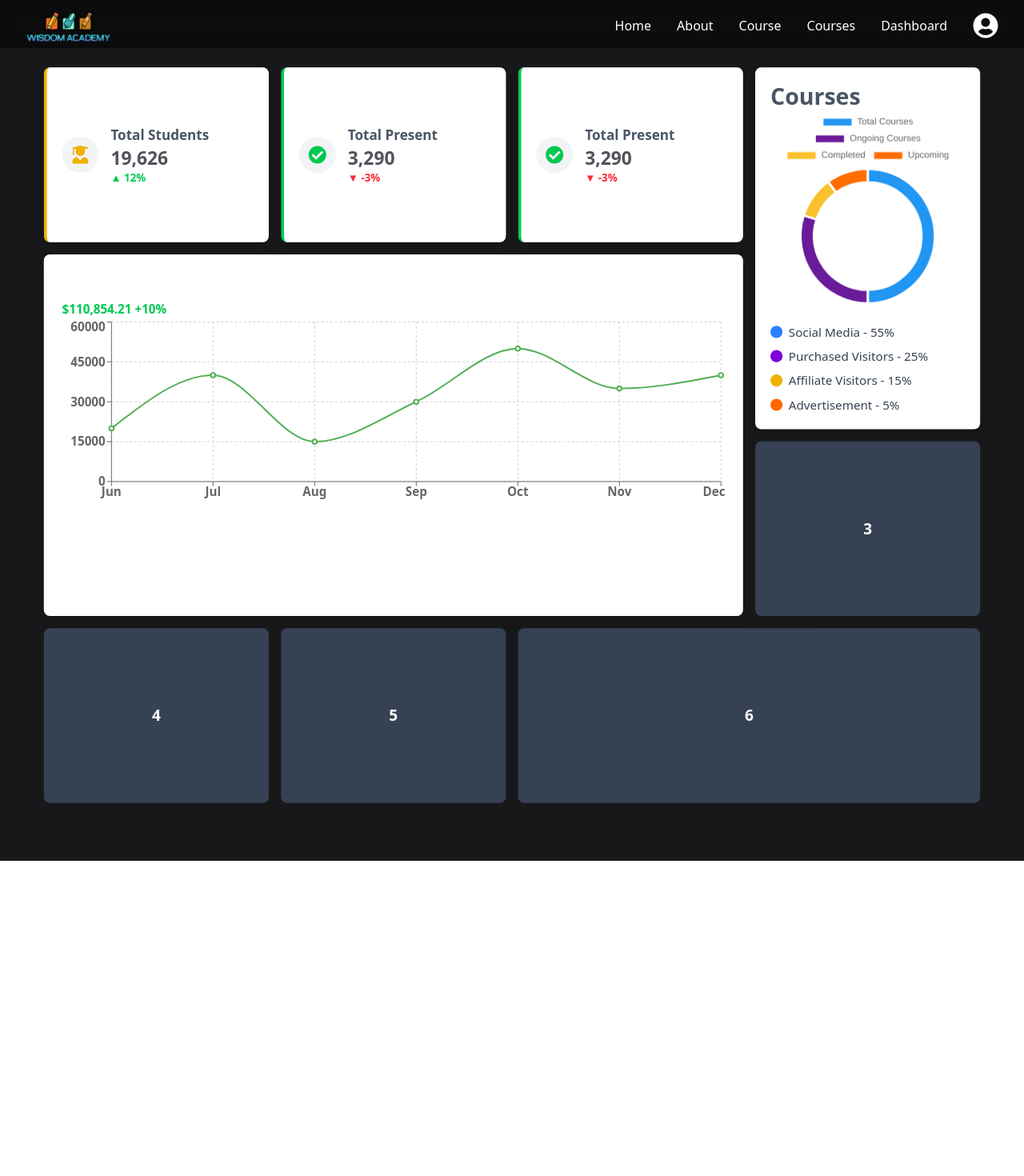
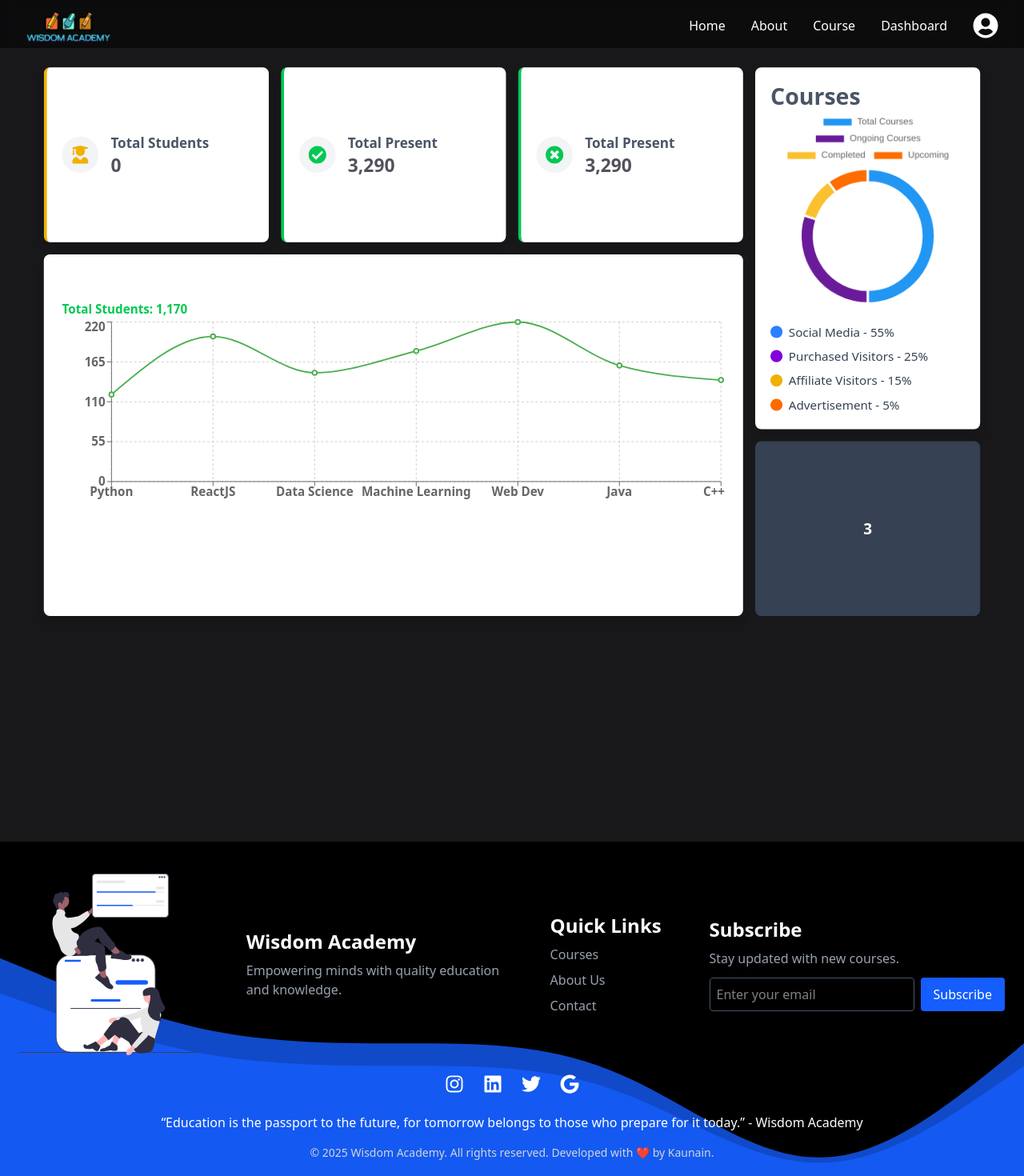
Before and after one commit to kaunain2005/student-portal2, a React (Vite) app: page /dashboard in a window 1280 px wide. Shown: the top 1470 px of the page at 80% size. Before the commit the page ends 1076 px from the top, so only its background shows below. Built offline with nearby package versions, Linux system fonts and the light colour scheme; sample sign-in values are in the browser's storage.

Commit message:
CHATBOT integration

```diff
--- a/src/App.jsx
+++ b/src/App.jsx
@@ -9,13 +9,11 @@ import Navbar from "./components/Navbar";
 import Home from "./pages/Home";
 import Courses from "./pages/Courses";
 import Quizzes from "./pages/Quizzes";
-import Profile from "./pages/Profile";
 import PageNotFound from "./pages/PageNotFound";
 import StudyLoader from "./components/StudyLoader";
 import Login from "./components/auth/Login";
 import Register from "./components/auth/Register";
 import ProtectedRoute from "./components/ProtectedRoute";
-// import ProfileCard from "./components/ProfileCard";
 import CoursePage from "./pages/CoursePage";
 import Dashboard from "./pages/Dashboard";
 import HomeDashboard from "./pages/CourseDashboard";
@@ -26,6 +24,7 @@ import DeleteCoursePage from "./pages/courses/DeleteCoursePage";
 import ProfilePage from "./components/ProfilePage";
 import AboutPage from "./pages/AboutPage";
 import CourseDetailPage from "./pages/CourseDetailPage";
+import GeminiChatbot from "./pages/GeminiChatbot";
 
 const Layout = ({ children }) => {
   const location = useLocation();
@@ -77,6 +76,14 @@ function App() {
           element={
             <ProtectedRoute>
               <ProfilePage />
+            </ProtectedRoute>
+          }
+        />
+        <Route
+          path="/chatbot"
+          element={
+            <ProtectedRoute>
+              <GeminiChatbot />
             </ProtectedRoute>
           }
         />
--- a/src/components/CourseSection/CourseCarousel.jsx
+++ b/src/components/CourseSection/CourseCarousel.jsx
@@ -140,8 +140,6 @@ export default function CourseCarousel({
     }
   };
 
-
-
   const handleUnenroll = async (course) => {
     try {
       if (!user || !user._id) {
--- a/src/components/Navbar.jsx
+++ b/src/components/Navbar.jsx
@@ -48,12 +48,6 @@ const Navbar = () => {
     navigate("/login");
   };
 
-  const courses = [
-    { name: "FY", path: "/courses/fy" },
-    { name: "SY", path: "/courses/sy" },
-    { name: "TY", path: "/courses/ty" },
-  ];
-
   return (
     <motion.nav
       initial={{ backdropFilter: "blur(10px)" }}
@@ -85,43 +79,6 @@ const Navbar = () => {
                 {item.name}
               </Link>
             ))}
-
-            {/* Courses Dropdown */}
-            <div
-              onMouseEnter={() => setIsCoursesOpen(true)}
-              onMouseLeave={() => setIsCoursesOpen(false)}
-              className="relative"
-            >
-              <motion.button
-                whileHover={{ scale: 1.1 }}
-                className="text-white hover:text-gray-300 transition duration-300"
-              >
-                Courses
-              </motion.button>
-              <AnimatePresence>
-                {isCoursesOpen && (
-                  <motion.div
-                    initial={{ opacity: 0, y: -10 }}
-                    animate={{ opacity: 1, y: 0 }}
-                    exit={{ opacity: 0, y: -10 }}
-                    transition={{ duration: 0.2 }}
-                    className="absolute top-full left-0 mt-3 w-48 bg-gradient-to-b from-zinc-800 to-zinc-800 backdrop-blur-md rounded-lg shadow-lg"
-                  >
-                    <div className="py-2">
-                      {courses.map((course, index) => (
-                        <Link
-                          key={index}
-                          to={course.path}
-                          className="block px-4 py-2 text-white hover:bg-indigo-600 transition duration-300"
-                        >
-                          {course.name}
-                        </Link>
-                      ))}
-                    </div>
-                  </motion.div>
-                )}
-              </AnimatePresence>
-            </div>
 
             {/* Dashboard Link for Admins */}
             {userRole === "admin" && (
--- a/src/components/auth/Register.jsx
+++ b/src/components/auth/Register.jsx
@@ -86,7 +86,7 @@ export default function Register() {
             className="w-full p-3 border border-transparent rounded-lg bg-white/20 text-white placeholder-gray-300 focus:outline-none focus:ring-2 focus:ring-indigo-400 transition-all duration-300"
           >
             <option value="student" className="bg-zinc-700">Student</option>
-            <option value="admin" className="bg-zinc-700">Teacher</option>
+            <option value="teacher" className="bg-zinc-700">Teacher</option>
           </motion.select>
           <motion.button
             whileHover={{ scale: 0.99 }}
--- a/src/components/charts/SalesChart.jsx
+++ b/src/components/charts/SalesChart.jsx
@@ -9,29 +9,35 @@ import {
   ResponsiveContainer,
 } from "recharts";
 
+// Replace this with your real course data
 const data = [
-  { month: "Jun", sales: 20000 },
-  { month: "Jul", sales: 40000 },
-  { month: "Aug", sales: 15000 },
-  { month: "Sep", sales: 30000 },
-  { month: "Oct", sales: 50000 },
-  { month: "Nov", sales: 35000 },
-  { month: "Dec", sales: 40000 },
+  { course: "Python", students: 120 },
+  { course: "ReactJS", students: 200 },
+  { course: "Data Science", students: 150 },
+  { course: "Machine Learning", students: 180 },
+  { course: "Web Dev", students: 220 },
+  { course: "Java", students: 160 },
+  { course: "C++", students: 140 },
 ];
 
-const SalesChart = () => {
+const StudentChart = () => {
   return (
     <div className="w-full h-full bg-white p-6 rounded-lg shadow-lg">
-      <h2 className="text-xl font-bold mb-2">Sales Statistics</h2>
-      <p className="text-green-500 font-semibold">$110,854.21 +10%</p>
+      <h2 className="text-xl font-bold mb-2">Course Enrollment Stats</h2>
+      <p className="text-green-500 font-semibold">Total Students: 1,170</p>
       <div className="w-full h-[250px]">
         <ResponsiveContainer width="100%" height="100%">
           <LineChart data={data}>
             <CartesianGrid strokeDasharray="3 3" />
-            <XAxis dataKey="month" />
+            <XAxis dataKey="course" />
             <YAxis />
             <Tooltip />
-            <Line type="monotone" dataKey="sales" stroke="#4CAF50" strokeWidth={2} />
+            <Line
+              type="monotone"
+              dataKey="students"
+              stroke="#4CAF50"
+              strokeWidth={2}
+            />
           </LineChart>
         </ResponsiveContainer>
       </div>
@@ -39,4 +45,4 @@ const SalesChart = () => {
   );
 };
 
-export default SalesChart;
+export default StudentChart;
--- a/src/components/dashboard/StatsCard.jsx
+++ b/src/components/dashboard/StatsCard.jsx
@@ -29,12 +29,6 @@ const StatsCard = ({ title, value, percentage, icon, color }) => {
         <motion.p className="text-2xl text-zinc-600 font-bold" whileHover={{ scale: 1.02 }}>
           {value}
         </motion.p>
-        <motion.p
-          className={`${percentage > 0 ? "text-green-500" : "text-red-500"} text-sm`}
-          whileHover={{ scale: 1.02 }}
-        >
-          {percentage > 0 ? `▲ ${percentage}%` : `▼ ${percentage}%`}
-        </motion.p>
       </div>
     </motion.div>
   );
--- a/src/pages/CoursePage.jsx
+++ b/src/pages/CoursePage.jsx
@@ -1,9 +1,10 @@
 import HeroSection from "../components/CourseSection/HeroSection";
 import CourseCarousel from "../components/CourseSection/CourseCarousel";
+import Footer from "../components/Footer";
 
 const CoursePage = () => {
   return (
-    <div>
+    <>
       <HeroSection />
       <CourseCarousel
         buttonText="Enroll Now"
@@ -11,7 +12,8 @@ const CoursePage = () => {
           console.log(`${buttonText} clicked for`, course);
         }}
       />
-    </div>
+      <Footer />
+    </>
   );
 };
 
--- a/src/pages/Dashboard.jsx
+++ b/src/pages/Dashboard.jsx
@@ -1,14 +1,33 @@
-import React from "react";
+import React, { useEffect, useState } from "react";
 import { Link, Outlet } from "react-router-dom";
 import { motion } from "framer-motion";
 
-import SalesChart from "../components/charts/SalesChart";
+import StudentChart from "../components/charts/SalesChart";
 import StatsCard from "../components/dashboard/StatsCard";
 import { FaCheckCircle, FaTimesCircle, FaUserGraduate } from "react-icons/fa";
 import GrowthChart from "../components/dashboard/GrowthChart";
 
+import Footer from "../components/Footer";
+
 const Dashboard = () => {
+  const [studentCount, setStudentCount] = useState(0);
+
+  useEffect(() => {
+    const fetchStudentCount = async () => {
+      try {
+        const response = await axios.get("http://localhost:5000/api/users/student-count");
+        alert("Student count response:", response.data);
+        setStudentCount(response.data.totalStudents);
+      } catch (error) {
+        console.error("Error fetching student count:", error);
+      }
+    };
+
+    fetchStudentCount();
+  });
+
   return (
+    <>
       <div className="min-h-screen bg-zinc-900 p-6 pt-15">
         {/* Grid Layout */}
 
@@ -26,7 +45,7 @@ const Dashboard = () => {
             <Link to="/dashboard/total-students" className="w-full h-full">
               <StatsCard
                 title="Total Students"
-              value="19,626"
+                value={studentCount.toLocaleString()}
                 percentage={12}
                 icon={<FaUserGraduate className="text-yellow-500 text-2xl" />}
                 color="border-yellow-500"
@@ -50,7 +69,7 @@ const Dashboard = () => {
             </Link>
           </motion.div>
 
-        {/* Present Students */}
+          {/* Present Time */}
           <motion.div
             className="bg-gray-700 rounded-lg flex items-center justify-center text-white text-xl font-bold"
             whileHover={{ scale: 1.02 }}
@@ -60,7 +79,7 @@ const Dashboard = () => {
                 title="Total Present"
                 value="3,290"
                 percentage={-3}
-              icon={<FaCheckCircle className="text-green-500 text-2xl" />}
+                icon={<FaTimesCircle className="text-green-500 text-2xl" />}
                 color="border-green-500"
               />
             </Link>
@@ -79,7 +98,9 @@ const Dashboard = () => {
           >
             <Link to="/dashboard/course-dashboard" className="w-full h-full">
               {/* <SalesChart /> */}
-          <h2 className="text-gray-600 text-lg md:text-3xl font-semibold">Courses</h2>
+              <h2 className="text-gray-600 text-lg md:text-3xl font-semibold">
+                Courses
+              </h2>
               <GrowthChart />
             </Link>
           </motion.div>
@@ -90,7 +111,7 @@ const Dashboard = () => {
             whileHover={{ scale: 1.02 }}
           >
             <Link to="/dashboard/section1" className="w-full h-full">
-            <SalesChart />
+              <StudentChart />
             </Link>
           </motion.div>
 
@@ -101,31 +122,10 @@ const Dashboard = () => {
           >
             <Link to="/dashboard/section3">3</Link>
           </motion.div>
-        <motion.div
-          className="bg-gray-700 p-6 rounded-lg flex items-center justify-center text-white text-xl font-bold"
-          whileHover={{ scale: 1.02 }}
-        >
-          <Link to="/dashboard/section4">4</Link>
         </motion.div>
-        <motion.div
-          className="bg-gray-700 p-6 rounded-lg flex items-center justify-center text-white text-xl font-bold"
-          whileHover={{ scale: 1.02 }}
-        >
-          <Link to="/dashboard/section5">5</Link>
-        </motion.div>
-        <motion.div
-          className="bg-gray-700 p-6 rounded-lg col-span-2 flex items-center justify-center text-white text-xl font-bold"
-          whileHover={{ scale: 1.02 }}
-        >
-          <Link to="/dashboard/section6">6</Link>
-        </motion.div>
-      </motion.div>
-
-      {/* Nested Routes */}
-      <div className="mt-6">
-        <Outlet />
       </div>
-    </div>
+      <Footer />
+    </>
   );
 };
 
```
Also changed, not shown: src/pages/CourseDetailPage.jsx (+54 -24 lines). Lines whose indentation alone changed are shown as unchanged.
